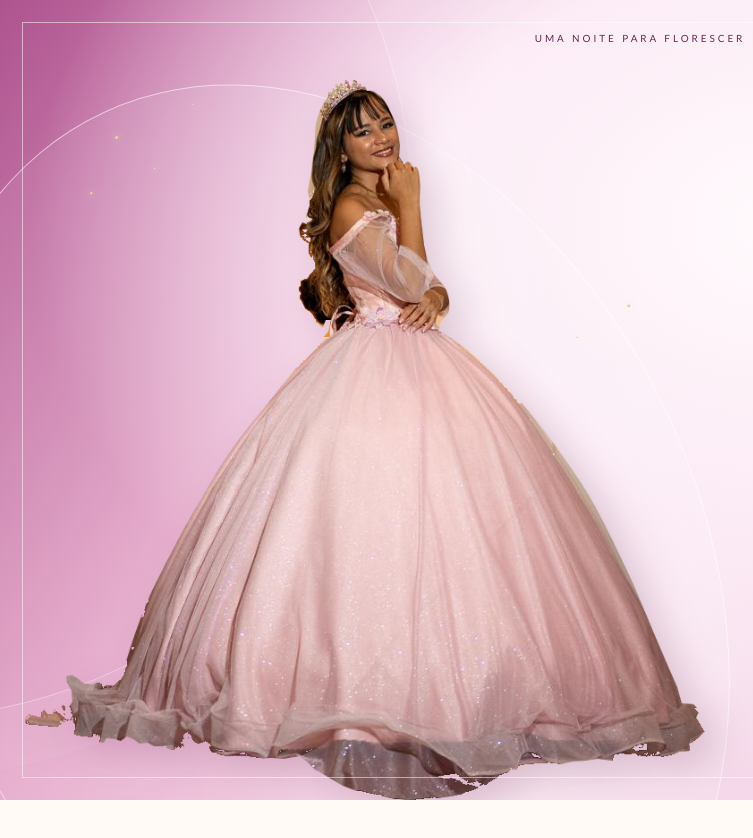
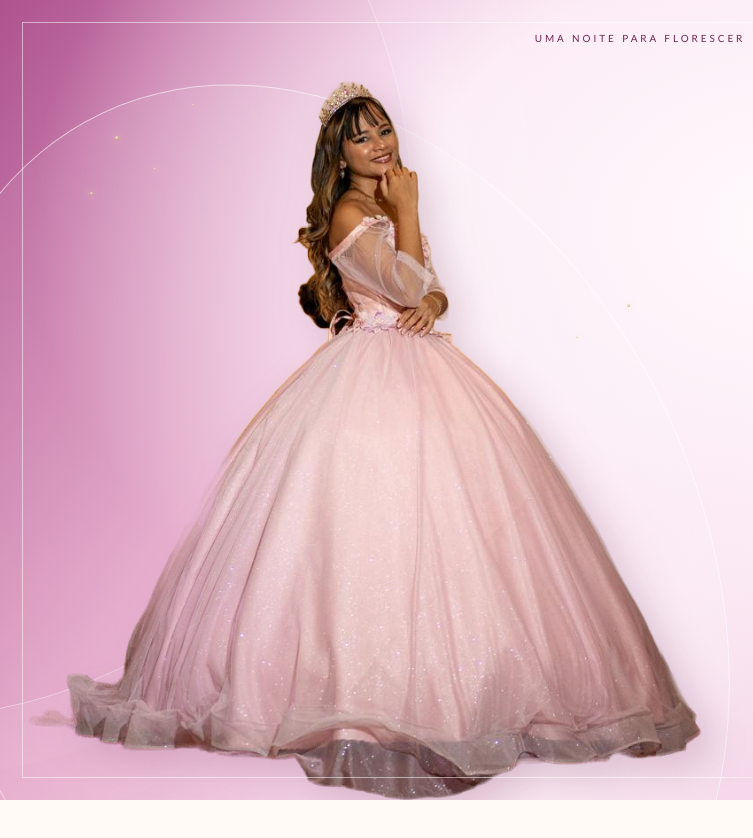
Before and after one commit to leleopinel/vivian-xv, a plain HTML site: page index.html in a window 1280 px wide. Shown: the top 838 px of the page, 0-753 px from the left. Drawn offline with Linux system fonts and the light colour scheme.

Commit message:
Refina contorno do cabelo e do vestido preservando a foto original

```diff
--- a/index.html
+++ b/index.html
@@ -2038,7 +2038,7 @@ footer .custom-monogram { width: 104px; padding: 7px; background: #fff; border-r
   <div class="cover-orbit" aria-hidden="true"></div>
   <div class="cover-gold-dust" aria-hidden="true"><i></i><i></i><i></i><i></i><i></i><i></i><i></i><i></i><i></i><i></i><i></i><i></i></div>
   <p class="cover-topline">Uma noite para florescer</p>
-  <div class="cover-portrait"><img src="vivian-arco-recorte-v7.png" alt="Vivian sorrindo com a mão próxima ao rosto, de vestido rosa" fetchpriority="high"></div>
+  <div class="cover-portrait"><img src="vivian-arco-recorte-v8.png" alt="Vivian sorrindo com a mão próxima ao rosto, de vestido rosa" fetchpriority="high"></div>
   <div class="cover-copy">
     <p class="cover-eyebrow">Você faz parte deste sonho</p>
     <div class="cover-brand">
```
Also changed, not shown: vivian-arco-recorte-v8.png (added).
